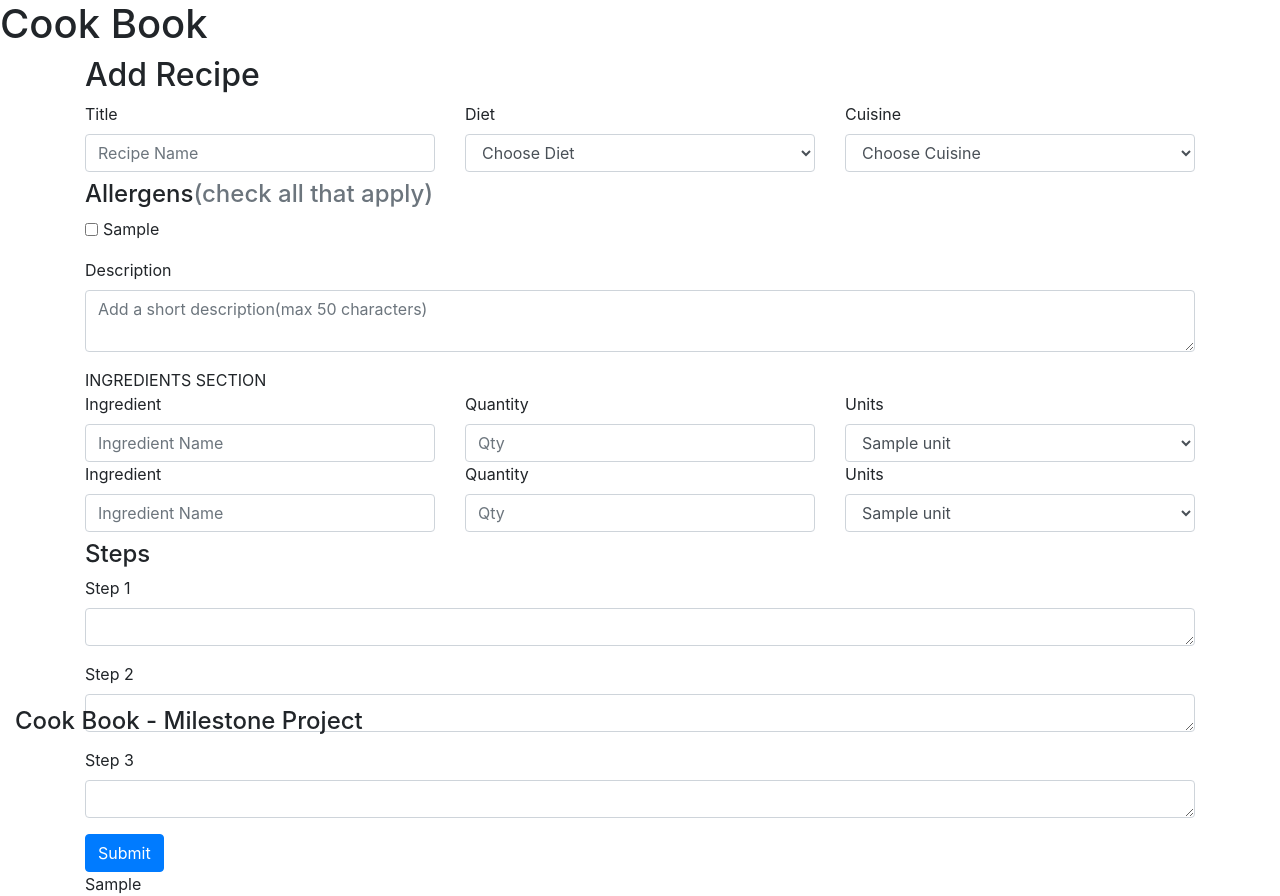
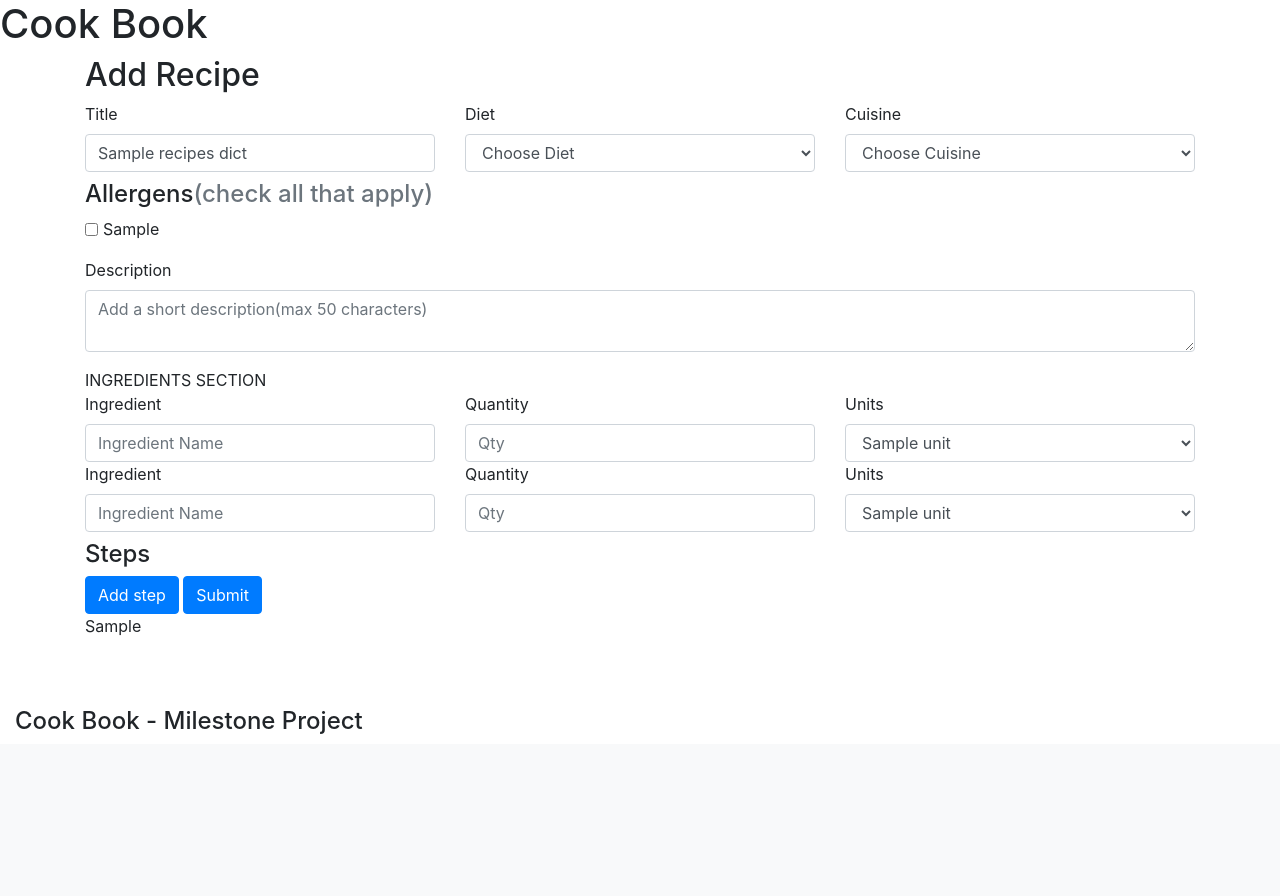
Before and after one commit to irinanita/cook-book, a Flask app: template templates/add_recipe.html in a window 1280 px wide. Shown: the part 56-952 px from the top of the page. After the commit the page ends 790 px from the top, so only its background shows below. Run offline with Flask 2, Linux system fonts and the light colour scheme; the template is opened without the code that fills it: most values are stand-ins (such as "Sample title", 1, 10 or a date in 2020); some libraries are stand-ins or nearby versions.

Commit message:
Added - Add step to a form

```diff
--- a/app.py
+++ b/app.py
@@ -21,12 +21,15 @@
     cuisine_list=mongo.db.cuisine.find()
     _units=mongo.db.units.find()
     units_list=[unit for unit in _units]
+    steps = 2
     return render_template('add_recipe.html',_allergens=allergens_list,
-    _diet=diet_list,_cuisine=cuisine_list,units=units_list)
+    _diet=diet_list,_cuisine=cuisine_list,units=units_list,steps=steps)
 
 @app.route('/insert_recipe', methods =["POST","GET"])
 def insert_recipe():
-    recipes=mongo.db.recipes
+
+    steps = len(request.form.getlist("steps"))
+
     recipes_dict=request.form.to_dict()
     headers = ('name', 'qty','units')
     values = (
@@ -49,8 +52,17 @@
     recipes_dict["ingredients"]=items
     recipes_dict["allergens"]=form_allergens
     recipes_dict["steps"]=form_steps
-    recipes.insert_one(recipes_dict)
-    return render_template('add_recipe.html')
+
+    if request.form.get('submit') == 'submit':
+        recipes=mongo.db.recipes
+
+
+        recipes.insert_one(recipes_dict)
+    elif request.form.get('submit') == 'add_step':
+        # add step
+        steps += 1
+
+    return render_template('add_recipe.html', steps=steps, recipes_dict=recipes_dict)
 
 
 if __name__=="__main__":
--- a/templates/add_recipe.html
+++ b/templates/add_recipe.html
@@ -5,7 +5,7 @@
     <div class="row">
         <div class="col">
             <label for="title">Title</label>
-            <input type="text" class="form-control" name="title" id="title" placeholder="Recipe Name">
+            <input type="text" class="form-control" value="{{recipes_dict.title}}" name="title" id="title" placeholder="Recipe Name" required>
         </div>
         <div class="col">
             <label for="diet">Diet</label>
@@ -31,7 +31,7 @@
         <h4 class="mt-2">Allergens<span class="text-muted">(check all that apply)</span></h4>
         {% for allergen in _allergens %}
         <div class="form-check form-check-inline">
-            <input class="form-check-input" type="checkbox" id="allergens" name="allergens" value="{{allergen.allergen_type}}">
+            <input class="form-check-input" type="checkbox" id="allergens" name="allergens" value="{{allergen.allergen_type}}" required>
             <label class="form-check-label" for="allergens">{{allergen.allergen_type}}</label>
         </div>
         {% endfor %}
@@ -46,15 +46,15 @@
     <div class="row">
         <div class="col">
             <label for="ingredient-name">Ingredient</label>
-            <input type="text" class="form-control" id="ingredient-name-{{i}}" name="ingredient-name[]" placeholder="Ingredient Name">
+            <input type="text" class="form-control" id="ingredient-name-{{i}}" name="ingredient-name[]" placeholder="Ingredient Name" required>
         </div>
         <div class="col">
             <label for="ingredient-quantity">Quantity</label>
-            <input type="text" class="form-control" name="ingredient-qty[]"  placeholder="Qty">
+            <input type="text" class="form-control" name="ingredient-qty[]"  placeholder="Qty" required>
         </div>
         <div class="col">
             <label for="ingredient-unit">Units</label>
-            <select class="form-control" title="ingredient-unit" name="ingredient-units[]" >
+            <select class="form-control" title="ingredient-unit" name="ingredient-units[]" required>
                 {% for unit in units %}
                 <option>{{unit.unit_name}}</option>
                 {% endfor %}
@@ -63,13 +63,14 @@
     </div>
     {% endfor %}
     <h4 class="mt-2">Steps</h4>
-    {% for i in range(3)%}
+    {% for i in range(steps)%}
         <div class="form-group">
             <label for="step">Step {{i+1}}</label>
-            <textarea class="form-control" name="steps" rows="1"></textarea>
+            <textarea class="form-control" name="steps" rows="1" required></textarea>
         </div>
     {%endfor%}
-    <button type="submit" class="btn btn-primary" name="action">Submit</button>
+    <button type="submit" class="btn btn-primary" name="submit" value="add_step">Add step</button>
+    <button type="submit" class="btn btn-primary" name="submit" value="submit">Submit</button>
 </form>
 {{recipes_dict}}
 
```
